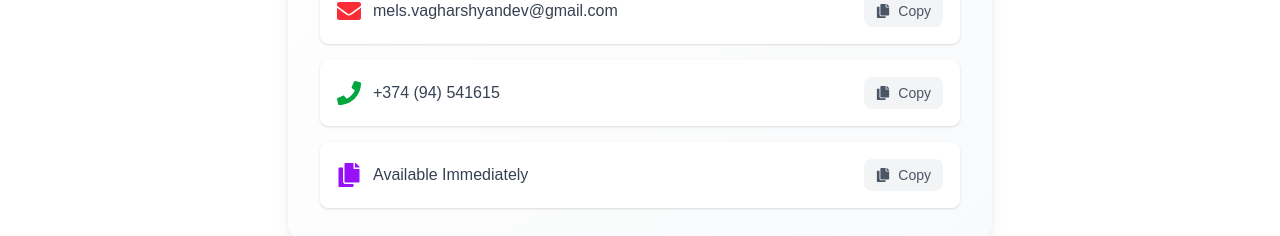
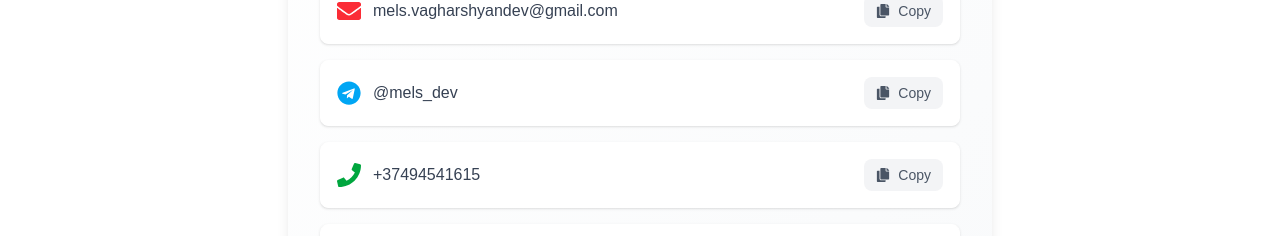
Before and after one commit to melsvagharshyan/mels-resume-fe, a Next.js app: page /info in a window 1280 px wide. Shown: the part 476-712 px from the top of the page. Built offline with nearby package versions, Linux system fonts and the light colour scheme; no server answers.

Commit message:
current commit

```diff
--- a/src/app/info/page.tsx
+++ b/src/app/info/page.tsx
@@ -1,6 +1,14 @@
 'use client';
 
-import { FaGithub, FaGlobe, FaLinkedin, FaCopy, FaEnvelope, FaPhone } from 'react-icons/fa';
+import {
+  FaGithub,
+  FaGlobe,
+  FaLinkedin,
+  FaCopy,
+  FaEnvelope,
+  FaPhone,
+  FaTelegram,
+} from 'react-icons/fa';
 import { JSX, useState } from 'react';
 
 interface SocialLink {
@@ -8,7 +16,7 @@ interface SocialLink {
   icon: JSX.Element;
   label: string;
   url: string;
-  isCopyOnly?: boolean; // for text-only items (like "Available Immediately")
+  isCopyOnly?: boolean; // for text-only items (like "Available Immediately" or Telegram nickname)
 }
 
 const socialLinks: SocialLink[] = [
@@ -37,10 +45,17 @@ const socialLinks: SocialLink[] = [
     url: 'mels.vagharshyandev@gmail.com',
   },
   {
+    id: 'telegram',
+    icon: <FaTelegram className="text-sky-500 w-6 h-6 flex-shrink-0" />,
+    label: 'Telegram',
+    url: '@mels_dev',
+    isCopyOnly: true, // makes it copyable instead of clickable
+  },
+  {
     id: 'phone',
     icon: <FaPhone className="text-green-600 w-6 h-6 flex-shrink-0" />,
     label: 'Phone',
-    url: '+374 (94) 541615',
+    url: '+37494541615',
   },
   {
     id: 'availability',
```
